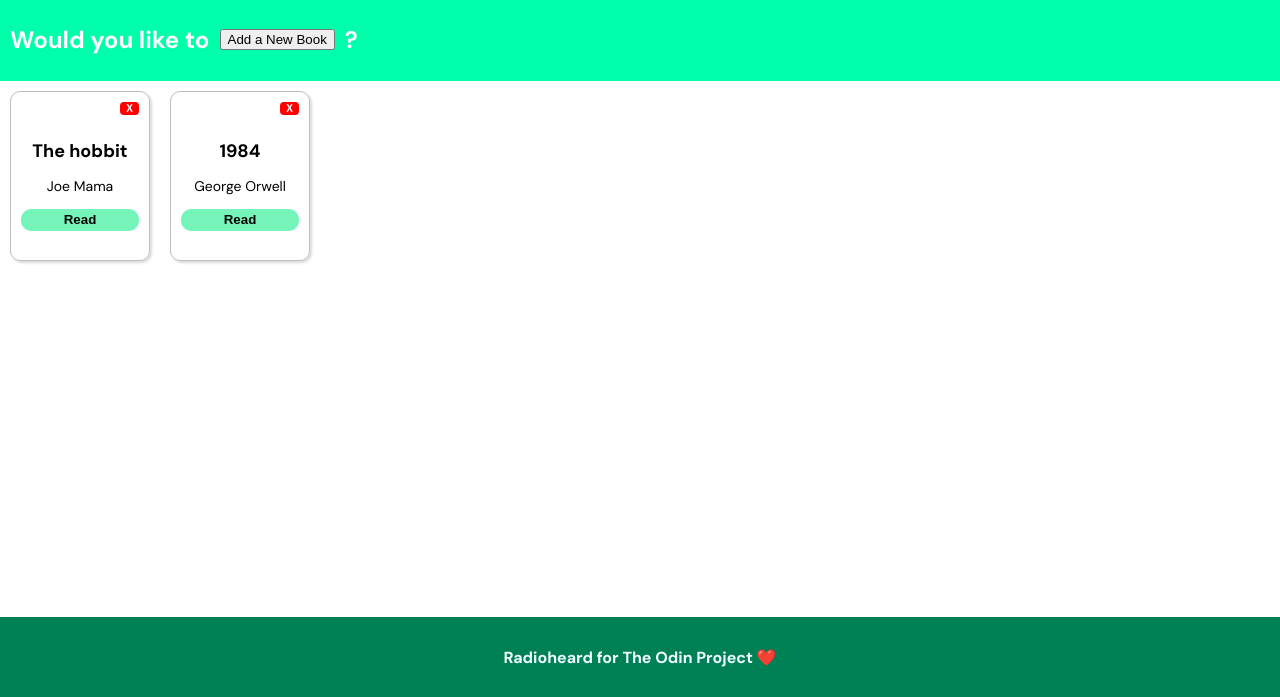
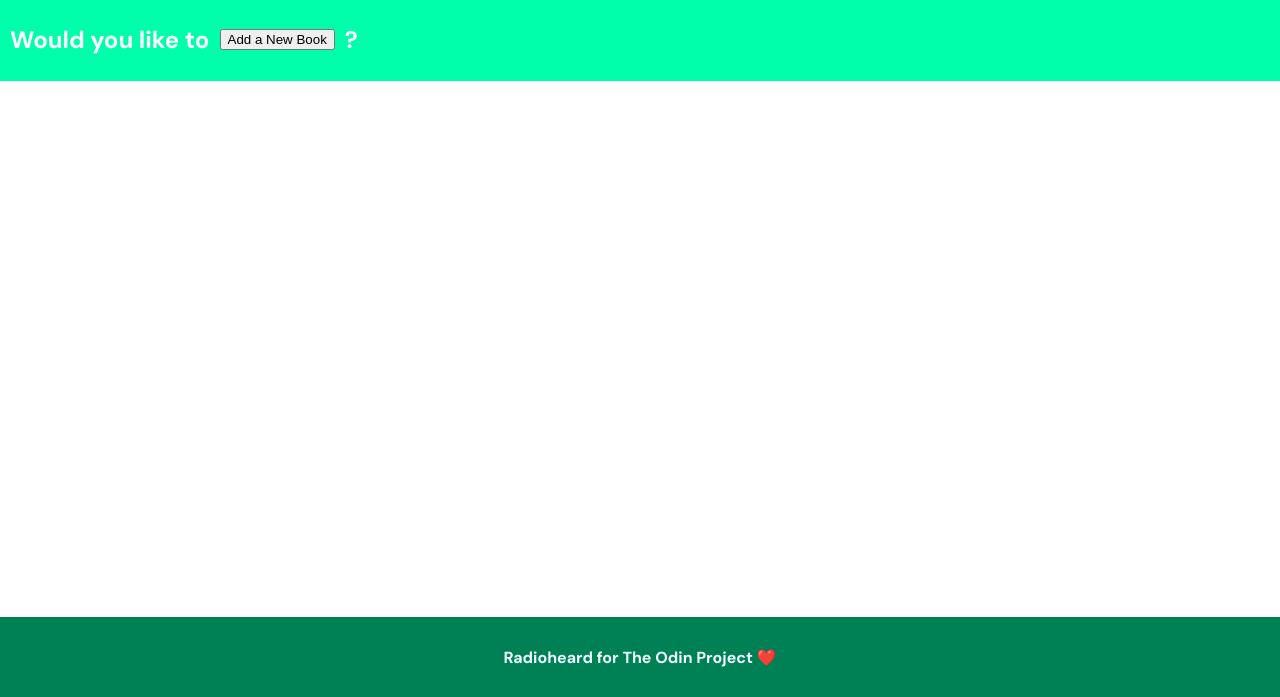
Before and after one commit to radioheard/odin-library, a plain HTML site: page index.html in a window 1280 px wide. Shown: the part 103-800 px from the top of the page. Drawn offline with Linux system fonts and the light colour scheme.

Commit message:
its good

```diff
--- a/index.html
+++ b/index.html
@@ -27,8 +27,8 @@
       </div>
       <div>
         <label for="read">Have you read it?</label>
-        <input type="radio" name="true" id="read">Yes
-        <input type="radio" name="false" id="read">No
+        <input type="radio" name="read" id="read" value='read'>Yes
+        <input type="radio" name="read" id="unread" value="unread">No
       </div>
       <button id="submit">Submit</button>
     </form>
--- a/script.js
+++ b/script.js
@@ -1,31 +1,27 @@
-let myLibrary = [
-    {
-        title: 'The hobbit',
-        author: 'Joe Mama',
-        read: true,
-    },
-
-    {
-        title: '1984',
-        author: 'George Orwell',
-        read: true,
-    }
-
-];
+let myLibrary = [];
 
 
 
-function Book(title, author, boolean) {
-  this.title = title
-  this.author = author
-  this.read = boolean
+class Book{
+    constructor(title, author, boolean) {
+        this.title = title
+        this.author = author
+        this.read = boolean
+    }
 }
 
 function addBookToLibrary() {
     let newAuthor = document.querySelector('#author').value;
     let newTitle = document.querySelector('#title').value;
-    let newRead = (document.querySelector('#read').name==='true');
-    let book = new Book(newTitle, newAuthor, newRead);
+    let newRead = () => {
+        var value= document.getElementsByName('read');
+        for (var radio of value){
+        if (radio.checked) {
+            return (radio.value == "read");
+            }
+        }
+    };
+    let book = new Book(newTitle, newAuthor, newRead());
     myLibrary.push(book);
 }
 
```
